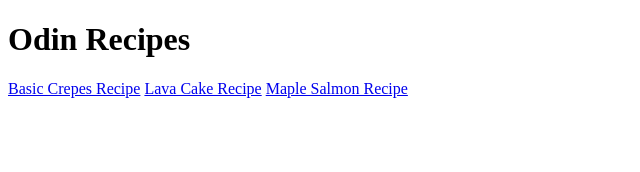
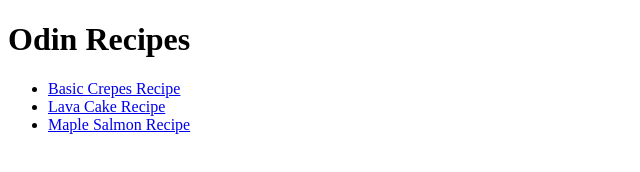
Before and after one commit to Kinodar/odin-recipes, a plain HTML site: page index.html in a window 1280 px wide. Shown: the whole page, without its empty margins (0-640 px from the left). Drawn offline with Linux system fonts and the light colour scheme.

Commit message:
Add list element to homepage recipes list

```diff
--- a/index.html
+++ b/index.html
@@ -5,9 +5,11 @@
         <title>Odin Recipes</title>
     </head>
     <body>
-        <h1>Odin Recipes</h1>
-        <a href="./recipes/crepes.html">Basic Crepes Recipe</a>
-        <a href="./recipes/lava-cake.html">Lava Cake Recipe</a>
-        <a href="./recipes/maple-salmon.html">Maple Salmon Recipe</a>
+            <h1>Odin Recipes</h1>
+            <ul>
+                <li><a href="./recipes/crepes.html">Basic Crepes Recipe</a></li>
+                <li><a href="./recipes/lava-cake.html">Lava Cake Recipe</a></li>
+                <li><a href="./recipes/maple-salmon.html">Maple Salmon Recipe</a></li>
+            </ul>
     </body>
 </html>
```
